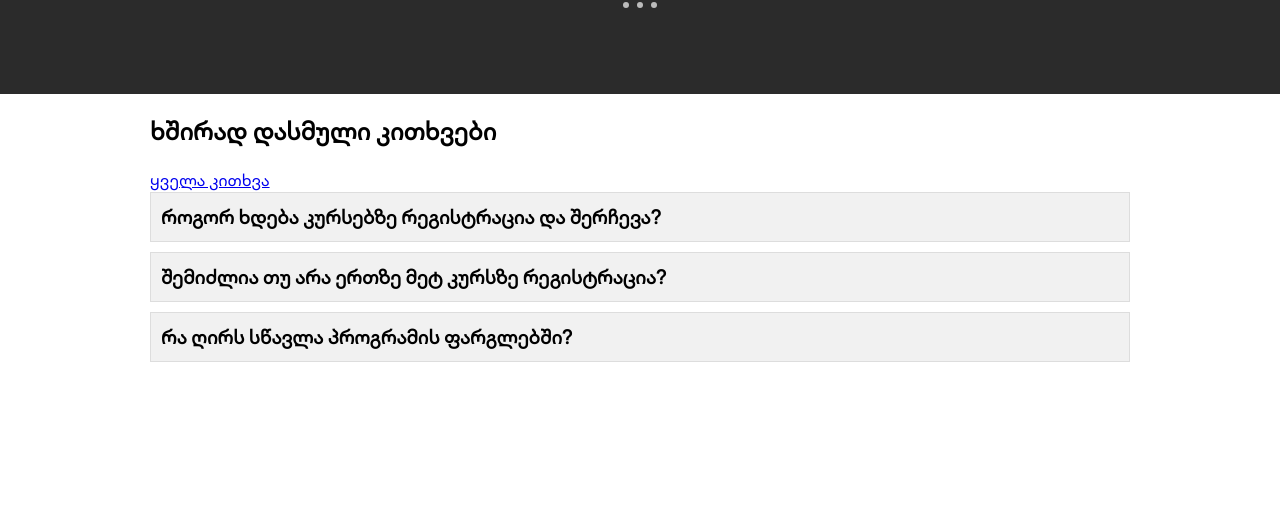
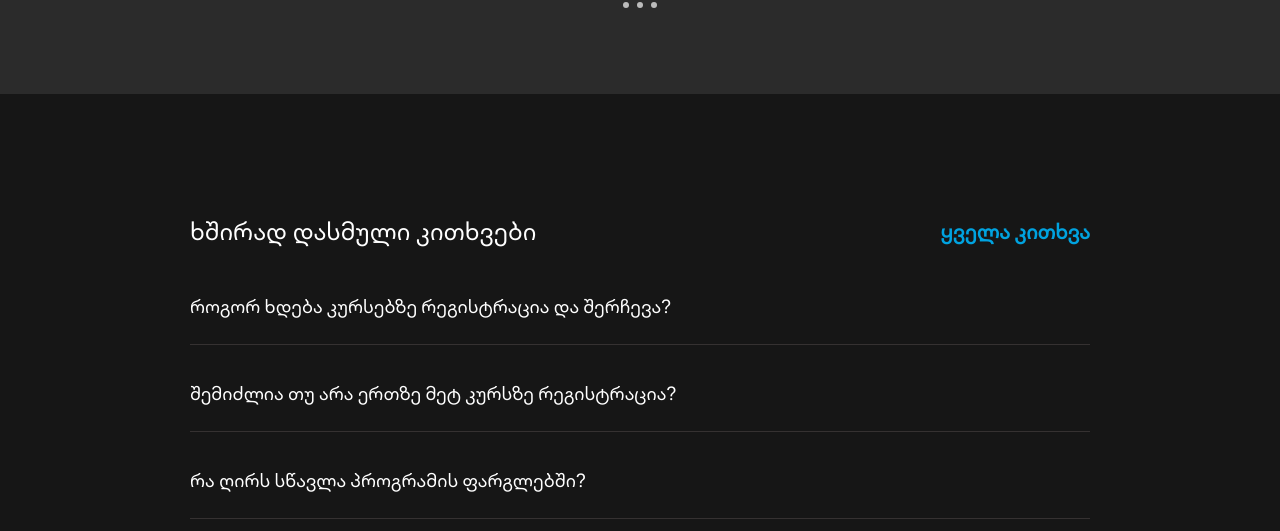
Before and after one commit to farnai/tbcx-usaid-exam, a website: page index.html in a window 1280 px wide. Shown: the part 2594-3125 px from the top of the page. Before the commit the page ends 2966 px from the top, so only its background shows below. Drawn offline with Linux system fonts and the light colour scheme.

Commit message:
Fixed styling issues in accordion module.

```diff
--- a/assets/css/style.scss
+++ b/assets/css/style.scss
@@ -27,6 +27,16 @@ $white-color: white;
 $blue-color-active: #00a3e0;
 h1 {
   font-size: 42px;
+}
+
+h2 {
+  font-weight: 100;
+  font-size: 24px;
+}
+
+h3 {
+  font-size: 18px;
+  font-weight: 100;
 }
 a{
   transition: all 0.3s ease;
@@ -230,12 +240,11 @@ opacity: 0.9;
 
   .partners-logo {
     max-width: 980px;
-    margin: 0 auto;
     display: flex;
     justify-content: space-between;
     align-items: center;
     min-height: 100px;
-    margin-top: 70px;
+    margin: 70px auto 0;
     padding-bottom: 30px;
 
     &.center-logo {
@@ -362,37 +371,69 @@ opacity: 0.9;
 }
 
 .faq {
-  .accordion {
-    .accordion-item {
-      overflow: hidden;
-      max-height: 50px;
-      transition: max-height 0.3s ease-out;
+  background: $black-primary;
+  color: $white-color;
+  padding: 100px 0 ;
+
+  .container {
+    max-width: 900px;
+
+
+    .faq-title {
+      display: flex;
+      justify-content: space-between;
+      align-items: center;
+
+      h2 {
+        font-weight: 100;
+        font-size: 24px;
       }
 
-    .accordion-item.active {
-      max-height: 500px; /* Set to a value larger than the expected content height */
+      a {
+        color: $blue-color-active;
+        font-size: 20px;
+        text-decoration: none;
+        font-weight: bold;
+
+        &:hover {
+          color: rgb(170 170 170);
         }
       }
     }
+
     .accordion-item {
-  border: 1px solid #ddd;
+      border-bottom: 1px solid rgb(53, 49, 49);
       margin-bottom: 10px;
       overflow: hidden;
+
+      h3 {
+
+        padding: 25px 0;
+        margin: 0;
+        cursor: pointer;
+        font-size: 18px;
+        font-weight: 100;
     }
 
-.accordion-item h3 {
-  background-color: #f1f1f1;
-  padding: 10px;
-  margin: 0;
-  cursor: pointer;
-}
-
-.accordion-item .accordeon-text {
+      .accordion-text {
         max-height: 0;
         overflow: hidden;
         transition: max-height 0.5s ease-out;
+        .reading-text{
+          padding: 30px;
+        }
+        p{
+          font-size: 14px;
+          line-height: 1.8;
+          &:last-child{
+            margin-bottom: 30px;
+          }
+        }
       }
 
-.accordion-item.active .accordeon-text {
+      &.active .accordion-text {
         max-height: 1000px;
     }
+  }
+  }
+}
--- a/assets/js/custom.js
+++ b/assets/js/custom.js
@@ -1,10 +1,10 @@
 /// header stick function
 document.addEventListener("DOMContentLoaded", function () {
-    var header = document.getElementById("header-sticky");
-    var scrollPos = 0;
+    let header = document.getElementById("header-sticky");
+    let scrollPos = 0;
 
     window.addEventListener("scroll", function () {
-        var currentScrollPos = window.pageYOffset;
+        let currentScrollPos = window.pageYOffset;
 
         if (currentScrollPos > scrollPos) {
             // Scrolling down
@@ -63,7 +63,7 @@ setInterval(autoPlay, 4000);
 
 // Accordion
 document.addEventListener('DOMContentLoaded', function () {
-    var accordions = document.querySelectorAll('.accordion-item');
+    let accordions = document.querySelectorAll('.accordion-item');
 
     accordions.forEach(function (item) {
         item.addEventListener('click', function () {
--- a/index.html
+++ b/index.html
@@ -307,29 +307,35 @@
             <div class="accordion">
                 <div class="accordion-item">
                     <h3>როგორ ხდება კურსებზე რეგისტრაცია და შერჩევა?</h3>
-                    <div class="accordeon-text">
+                    <div class="accordion-text">
                         <p class="title">როგორ ხდება კურსებზე რეგისტრაცია და შერჩევა?</p>
-                        <p>I ეტაპი - პირველ ეტაპზე საჭიროა, შეავსო სასურველი კურსისთვის განკუთვნილი სარეგისტრაციო ფორმა,
+                        <div class="reading-text">
+                            <p><strong>I ეტაპი</strong> - პირველ ეტაპზე საჭიროა, შეავსო სასურველი კურსისთვის განკუთვნილი
+                                სარეგისტრაციო ფორმა,
                             რომელიც
                             განთავსებულია კურსის შიდა გვერდზე. კურსზე რეგისტრაციის დასრულების შემდეგ დაიწყება შემოსული
                             განცხადებების გადარჩევა.</p>
                         <p>
 
-                            II ეტაპი - შერჩევის მეორე ეტაპი კურსების მიხედვით განსხვავებულია, ზოგიერთი კურსისთვის
+                            <strong>II ეტაპი</strong> - შერჩევის მეორე ეტაპი კურსების მიხედვით განსხვავებულია, ზოგიერთი
+                            კურსისთვის
                             მოიცავს
                             პრე-ტესტს, ზოგიერთ კურსზე კი უნარების ტესტს, სადაც მინიმალური ზღვარის გადალახვის შემთხვევაში
                             გადახვალ შერჩევის შემდეგ ეტაპზე.</p>
                         <p>
 
-                            III ეტაპი - მესამე ეტაპი კურსების მიხედვით განსხვავდება: Advance კურსებზე, სადაც მოითხოვება
+                            <strong>III ეტაპი</strong> - მესამე ეტაპი კურსების მიხედვით განსხვავდება: Advance კურსებზე,
+                            სადაც მოითხოვება
                             გარკვეული ტექნიკური ცოდნა, მონაწილეებმა უნდა დაწერონ ტექნიკური ტესტი ცოდნის დონის
                             შესამოწმებლად,
                             ხოლო კურსებზე, სადაც რაიმე ტიპის წინასწარი ცოდნა მოთხოვნილი არ არის უნდა შეასრულოთ ტექნიკური
                             დავალება, რაც თქვენი კვლევისა და თვითსწავლის უნარს ამოწმებს.</p>
                         <p>
 
-                            IV ეტაპი - შერჩევის ბოლო მეოთხე ეტაპი მოიცავს გასაუბრებას შესარჩევ კომისიასთან. გასაუბრების
+                            <strong>IV ეტაპი</strong> - შერჩევის ბოლო მეოთხე ეტაპი მოიცავს გასაუბრებას შესარჩევ
+                            კომისიასთან. გასაუბრების
                             წარმატებით გავლის შემთხვევაში ჩაირიცხებით კურსზე და გაფორმდება შესაბამისი ხელშეკრულება.</p>
+                        </div>
                         <p class="terms">* სანამ კურსზე დარეგისტრირდები მნიშვნელოვანია, ყურადღებით წაიკითხო კურსის
                             აღწერა,
                             ნახო
@@ -339,7 +345,7 @@
                 <div class="accordion-item">
 
                     <h3>შემიძლია თუ არა ერთზე მეტ კურსზე რეგისტრაცია?</h3>
-                    <div class="accordeon-text">
+                    <div class="accordion-text">
                         <p>TBC X USAID ტექნოლოგიური განათლებისთვის პროგრამაში თითოეულ კანდიდატს აქვს მხოლოდ ერთი კურსის
                             გავლის შესაძლებლობა. გარდა Information Security და Python კურსებისა, სადაც Basic დონის
                             გავლის
@@ -349,7 +355,7 @@
                 </div>
                 <div class="accordion-item">
                     <h3>რა ღირს სწავლა პროგრამის ფარგლებში?</h3>
-                    <div class="accordeon-text">
+                    <div class="accordion-text">
                         <p>პროგრამის ფარგლებში კურსებზე სწავლა სრულიად დაფინანსებულია თიბისი ბანკისა და USAID-ის მიერ.
                         </p></div>
                 </div>
```
Also changed, not shown: assets/css/style.css, 1 other file. Lines whose indentation alone changed are shown as unchanged.
